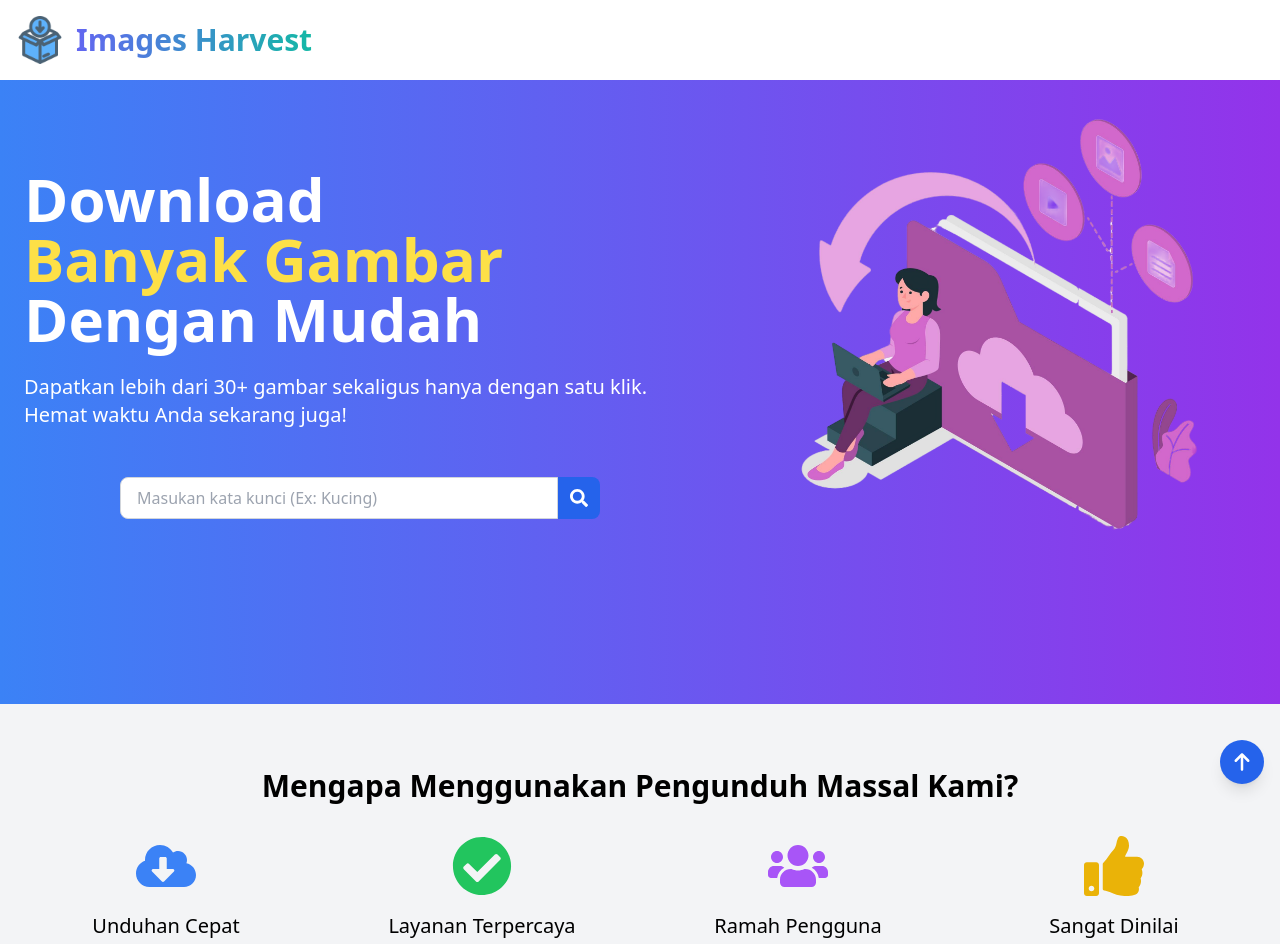
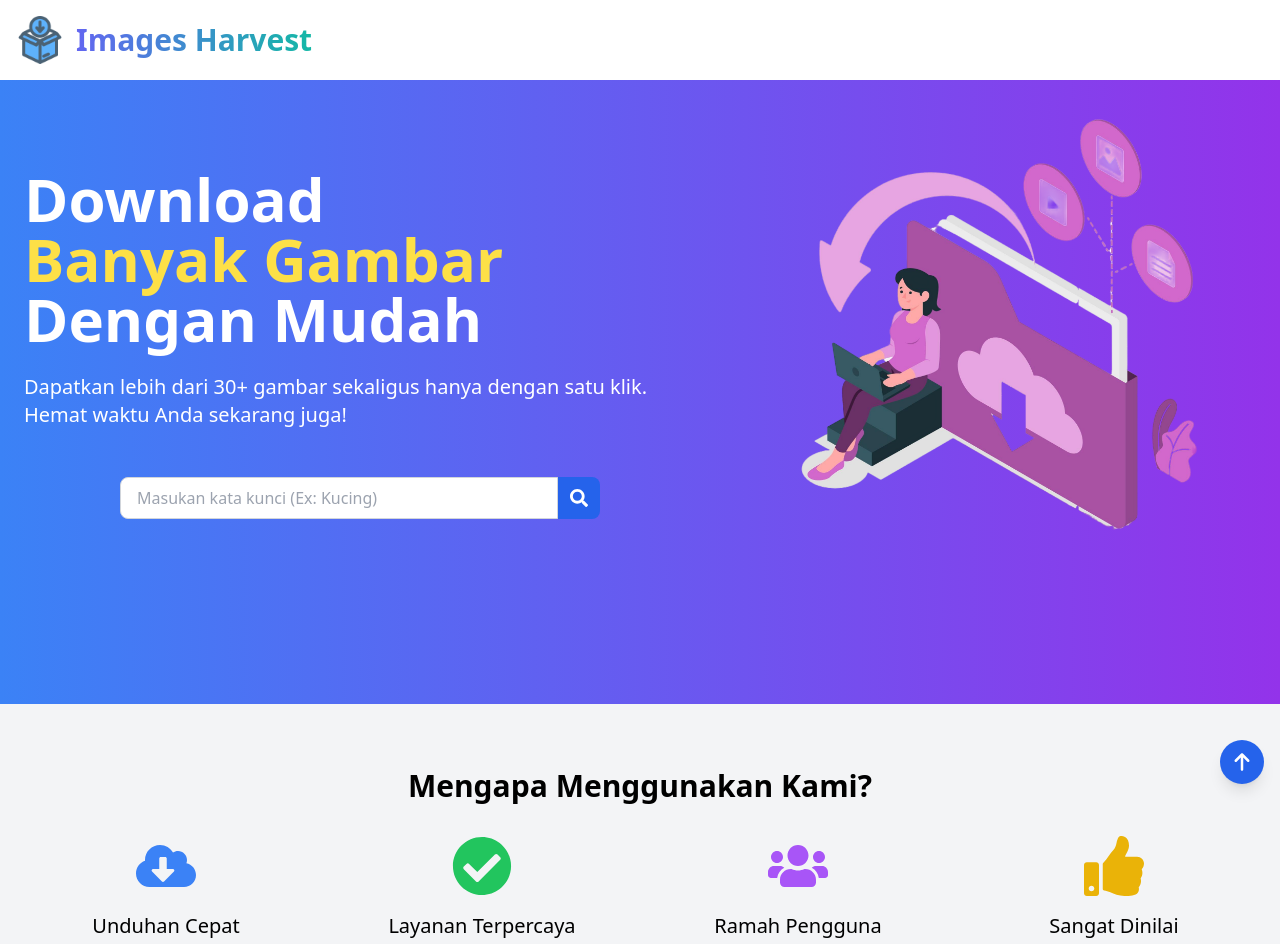
Before and after one commit to Anjaszz/Image-Harvest, a React (Vite) app: page / in a window 1280 px wide. Shown: the top 944 px of the page. Built offline with nearby package versions, Linux system fonts and the light colour scheme.

Commit message:
update landing page

```diff
--- a/src/pages/Home.jsx
+++ b/src/pages/Home.jsx
@@ -38,7 +38,7 @@ function Home() {
       {/* Features Section */}
       <section className="py-16 bg-gray-100 text-center">
   <div className="container mx-auto px-6">
-    <h2 className="text-3xl font-semibold mb-8">Mengapa Menggunakan Pengunduh Massal Kami?</h2>
+    <h2 className="text-3xl font-bold mb-8">Mengapa Menggunakan Kami?</h2>
     <div className="grid grid-cols-1 md:grid-cols-2 lg:grid-cols-4 gap-8">
       <div className="feature-item">
         <FaCloudDownloadAlt className="text-blue-500 text-6xl mb-4 mx-auto" />
```
